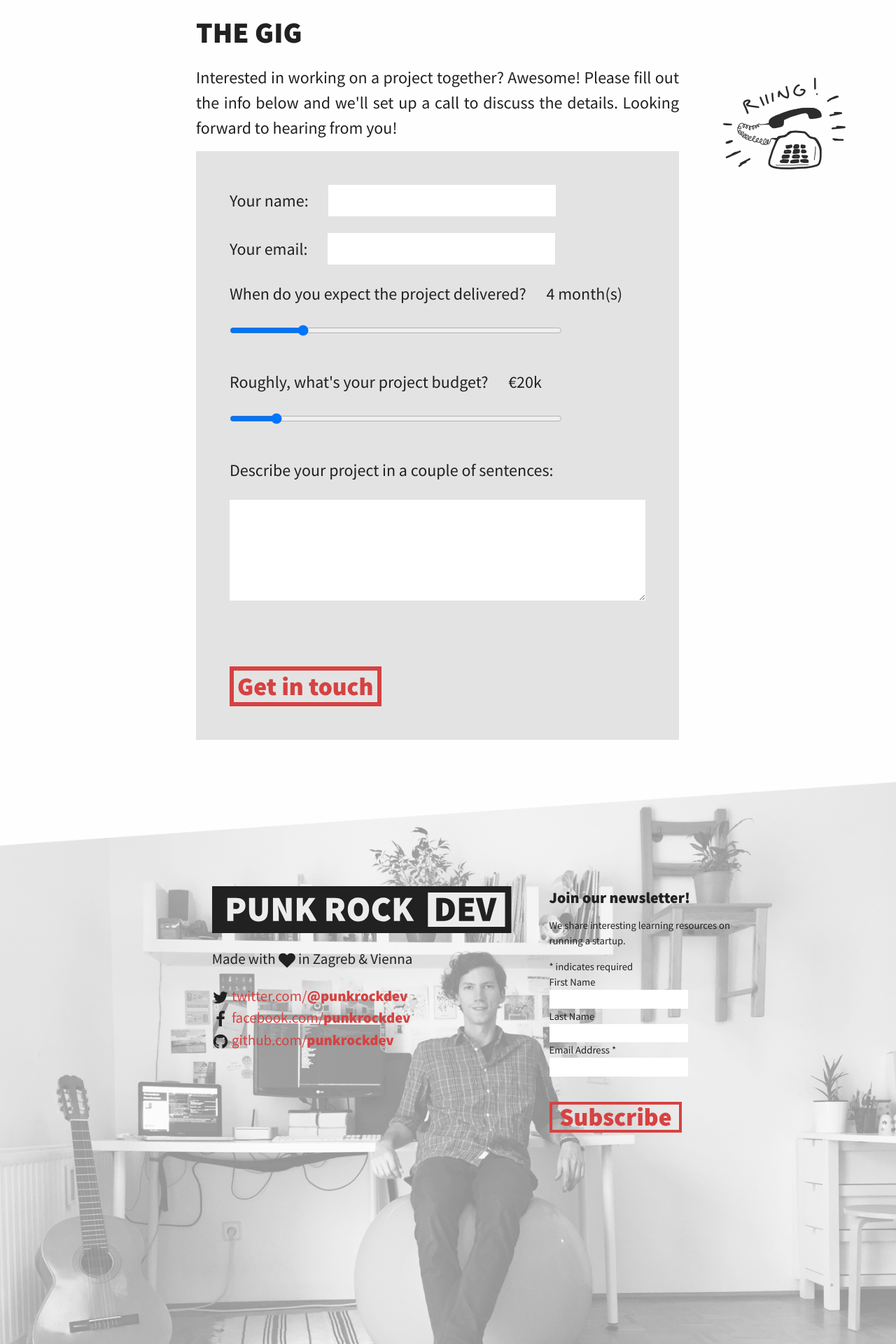
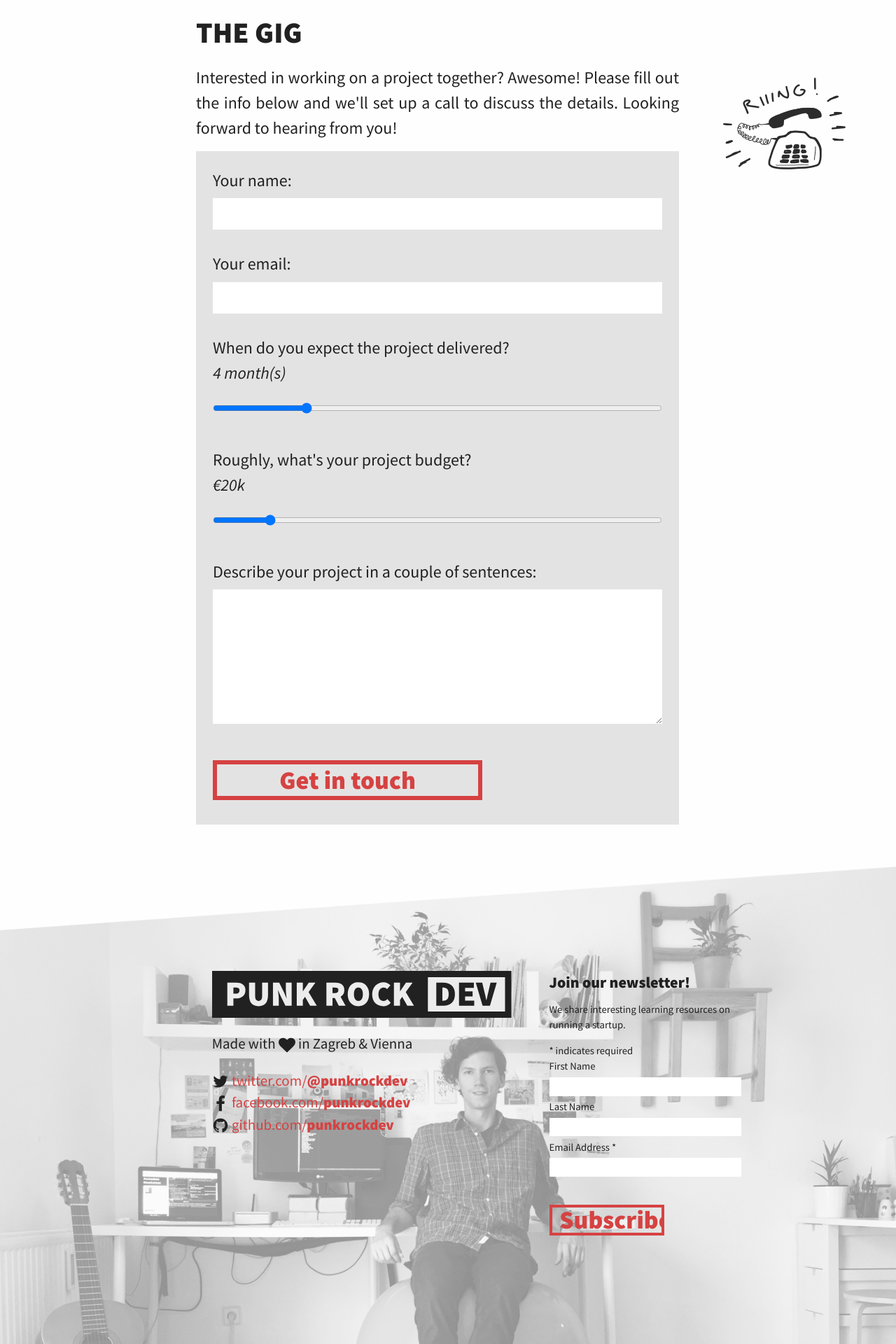
Before and after one commit to punkrockdev/punkrockdev.github.io, a Jekyll site: the page built from index.md, in a window 1280 px wide. Shown: the part 4274-6194 px from the top of the page at 70% size. Built offline with Jekyll 4.4.1, drawn with Linux system fonts in a browser that asks for light colours; comment, search, counter and statistics services are not loaded.

Commit message:
more responsive contact form

```diff
--- a/_sass/_form.scss
+++ b/_sass/_form.scss
@@ -2,39 +2,57 @@ form {
     /* margin: 0 auto; */
     /* width: 400px; */
     padding: 2em;
-    @include media-query($on-palm) {
+    @include media-query($on-desktop) {
         padding: 1em;
     }
     background: $grey-color-transparent;
 
     .form-input { margin-bottom: 1em;}
-    label { margin-right: 1em; }
-    input, textarea {
+    label {
+        margin-right: 0.5em;
+        @include media-query($on-desktop) {
+            display: block;
+        }
+    }
+    input[type="text"], input[type="email"] { /* name, email text inputs */
+        @include media-query-min($on-desktop) {
+            width: 78%;
+        }
+    }
+    input, textarea { /* all (text) inputs */
         font: 1em $base-font-family;
         border: none;
         padding: 0.3em;
-        @include media-query($on-palm) {
-            padding: 2px;
+        margin: 0.3em 0;
+        @include media-query($on-desktop) {
+            width: 100%;
         }
         &:focus {
             outline: $accent-color auto 5px;
         }
     }
-    textarea {
-        margin: 1em 0; width: 100%; height: 6em;
+    textarea { /* only the description text input */
+        width: 100%; height: 10em;
         max-width: 100%;
+        @include media-query($on-desktop) {
+            height: 8em;
+        }
+    }
+    .slider-value {
+        font: 1em $base-font-family;
+        line-height: 1.5;
+        font-style: italic;
+        @include media-query($on-desktop) {
+            float: left;
+        }
     }
     input[type="range"] {
         display: block;
         padding: 1em;
-        width: 80%;
+        width: 100%;
         margin-left: 0;
-        @include media-query($on-palm) {
-            width: 100%;
-        }
     }
     input[type="submit"] {
-        margin-top: 1em;
         color: $accent-color;
         border: 6px solid $accent-color;
         background: none;
@@ -45,12 +63,11 @@ form {
         &:hover {
             background: rgba($accent-color, .3 )
         }
-    }
-    .slider-value {
-        font: 1em $base-font-family;
-        @include media-query($on-laptop) {
-            margin: 0em;
-            width: 100%;
+        @include media-query-min($on-laptop) {
+            width: 60%;
+        }
+        @include media-query-min($on-desktop) {
+            width: 45%;
         }
     }
 }
--- a/css/main.scss
+++ b/css/main.scss
@@ -27,10 +27,10 @@ $grey-color-light: lighten($grey-color, 40%);
 $grey-color-dark:  darken($grey-color, 25%);
 
 $on-palm:          600px;
-$on-laptop:        800px;
-/* $on-laptop:        1024px; */
+$on-laptop:        800px; /*TODO: this is more like on-tablet */
+$on-desktop:       1320px;
 
-$content-width:    1320px;
+$content-width:    $on-desktop;
 $grid-pad:         30px;
 
 $accent-color: #D64242; // red
```
